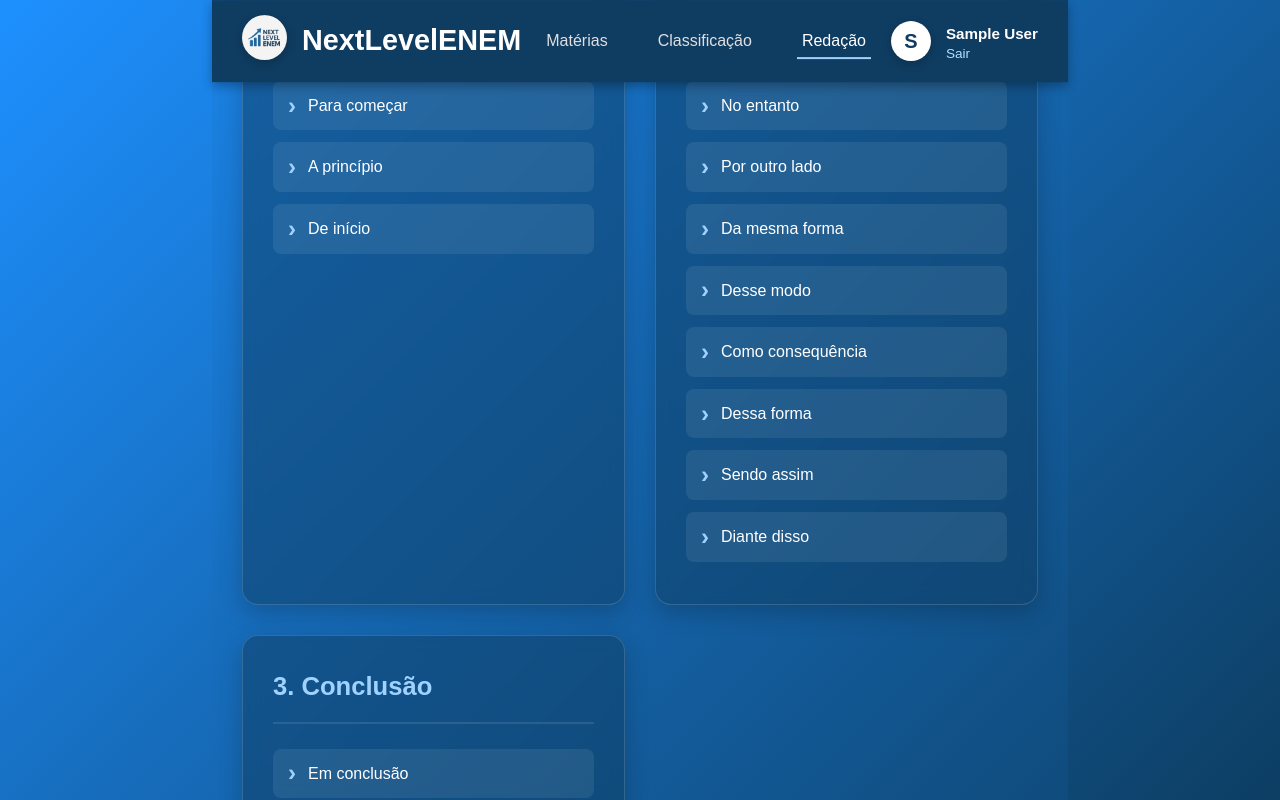
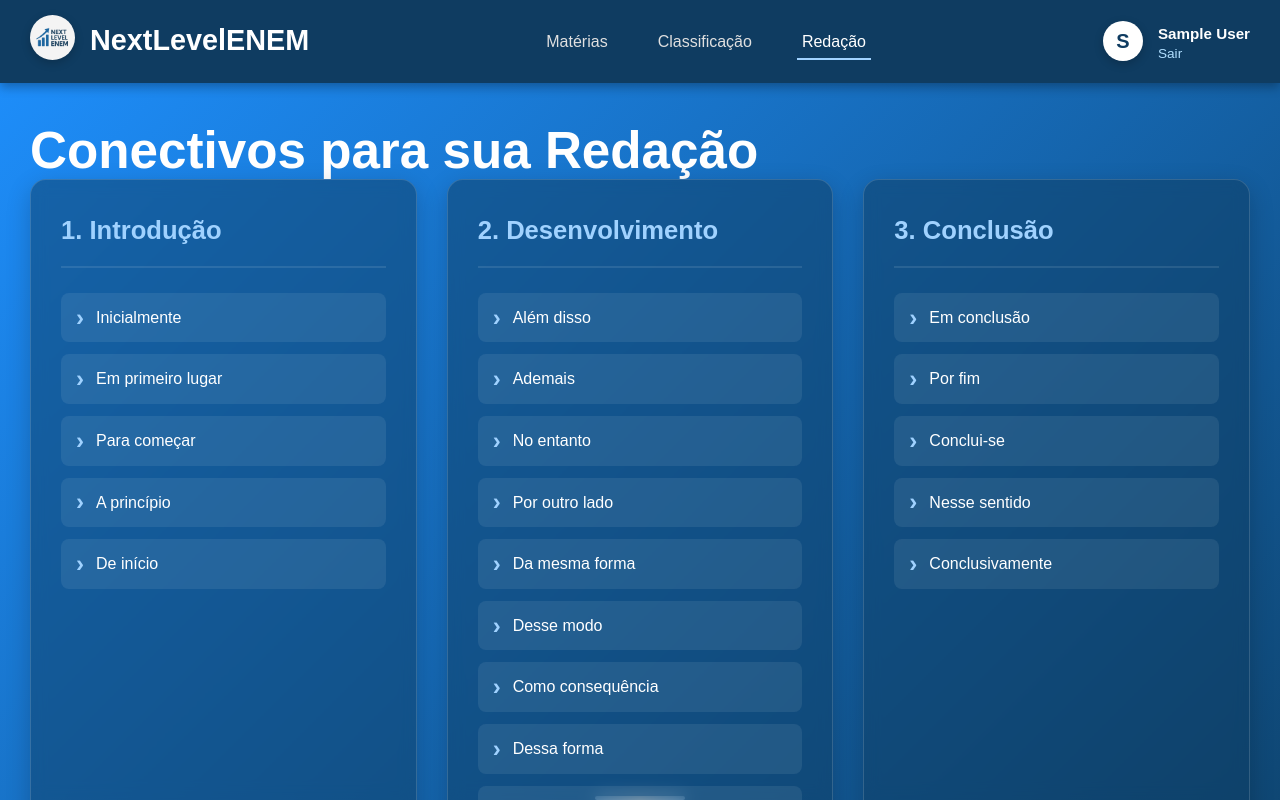
Before and after one commit to WuallanDAvilla/NextLevel-ENEM, a React (Vite) app in the folder frontend/: page /redacao in a window 1280 px wide. Built offline with nearby package versions, Linux system fonts and the light colour scheme; no server answers; sample sign-in values are in the browser's storage.

Commit message:
alterações nas páginas Materias, Perfil e Redação

```diff
--- a/frontend/package.json
+++ b/frontend/package.json
@@ -16,7 +16,9 @@
     "react": "^19.0.0",
     "react-dom": "^19.0.0",
     "react-firebase-hooks": "^5.1.1",
-    "react-router-dom": "^7.5.3"
+    "react-icons": "^5.5.0",
+    "react-router-dom": "^7.5.3",
+    "recharts": "^2.15.3"
   },
   "devDependencies": {
     "@eslint/js": "^9.22.0",
--- a/frontend/src/styles/Materias.css
+++ b/frontend/src/styles/Materias.css
@@ -1,10 +1,16 @@
+html, body {
+  margin: 0;
+  padding: 0;
+  height: 100%;
+  overflow-y: auto;
+}
+
 body.materias-page-active {
   margin: 0;
   padding: 0;
   width: 100vw;
-  min-height: 100vh; /* Alterado de height: 150vh para min-height para evitar scroll desnecessário */
-  overflow-x: hidden;
-  background: #153d61; /* Fundo base caso o gradiente não carregue */
+  min-height: 100vh;
+  background: #153d61;
 }
 
 .materias-page-container {
@@ -15,13 +21,13 @@ body.materias-page-active {
   padding: 0;
   display: flex;
   flex-direction: column;
-  background: #0d3251; /* Cor de fundo principal */
+  background: #0d3251;
 }
 
-/* Header - Estilizado para ser consistente com Home.css */
+
 .page-header {
   background-color: #0f3c61;
-  padding: 10px 40px; /* Ajuste no padding */
+  padding: 10px 40px;
   display: flex;
   justify-content: space-between;
   align-items: center;
@@ -55,7 +61,7 @@ body.materias-page-active {
   margin: 0;
 }
 
-/* --- INÍCIO: NOVOS ESTILOS PARA NAVEGAÇÃO E USUÁRIO (ESCOPADOS) --- */
+
 .main-nav .nav-links {
   display: flex;
   list-style: none;
@@ -132,7 +138,7 @@ body.materias-page-active {
   color: #ffffff;
   text-decoration: underline;
 }
-/* --- FIM: NOVOS ESTILOS --- */
+
 
 .user-avatar {
   width: 40px;
@@ -149,9 +155,9 @@ body.materias-page-active {
   cursor: pointer;
 }
 
-/* Seção de Matérias */
+
 .materias-section {
-  padding: 50px 40px; /* Aumentado padding vertical */
+  padding: 50px 40px;
   text-align: center;
   flex-grow: 1;
   animation: fadeInContent 0.7s ease-in-out;
@@ -170,7 +176,7 @@ body.materias-page-active {
 
 .materias-section h1 {
   font-size: clamp(1.8rem, 5vw, 2.5rem);
-  margin-bottom: 50px; /* Aumentado margin */
+  margin-bottom: 50px;
   color: #f0f8ff;
   text-shadow: 1px 1px 3px rgba(0, 0, 0, 0.4);
   position: relative;
@@ -198,7 +204,7 @@ body.materias-page-active {
   padding-bottom: 30px;
 }
 
-/* Cartões de Matéria */
+
 .materia-card {
   background-color: #ffffff;
   color: #333;
@@ -221,7 +227,7 @@ body.materias-page-active {
 
 .materia-card img {
   width: 100%;
-  height: 140px; /* Ajustado */
+  height: 140px;
   object-fit: cover;
 }
 
@@ -238,7 +244,7 @@ body.materias-page-active {
   border-top: 1px solid #ddebf7;
 }
 
-/* Rodapé */
+
 .page-footer {
   background-color: #0f3c61;
   color: white;
@@ -248,7 +254,6 @@ body.materias-page-active {
   margin-top: auto;
 }
 
-/* Popup */
 .popup-overlay {
   position: fixed;
   top: 0;
@@ -261,7 +266,7 @@ body.materias-page-active {
   z-index: 1000;
   padding: 20px;
   box-sizing: border-box;
-  /* Melhoria: Fundo semi-transparente para focar no popup */
+
   background: rgba(13, 39, 63, 0.6);
   backdrop-filter: blur(5px);
 }
@@ -353,7 +358,7 @@ body.materias-page-active {
   box-shadow: 0 4px 12px rgba(30, 144, 255, 0.3);
 }
 
-/* Responsividade */
+
 @media (max-width: 992px) {
   .page-header {
     flex-wrap: wrap;
@@ -361,7 +366,7 @@ body.materias-page-active {
     padding: 15px 20px;
   }
   .main-nav {
-    order: 3; /* Move a navegação para a próxima linha */
+    order: 3;
     width: 100%;
     margin-top: 15px;
   }
@@ -408,6 +413,6 @@ body.materias-page-active {
     gap: 15px;
   }
   .materia-card {
-    width: 100%; /* Um card por linha */
+    width: 100%;
   }
 }
--- a/frontend/src/styles/Perfil.css
+++ b/frontend/src/styles/Perfil.css
@@ -1,17 +1,24 @@
 /* src/styles/Perfil.css */
 
 /* --- Estilo Principal da Página --- */
+html, body {
+  height: 100%;
+  margin: 0;
+  padding: 0;
+}
+
+#root {
+  height: 100%;
+}
+
 .perfil-page-container {
-  display: flex;
-  flex-direction: column;
-  min-height: 100vh;
-  background: linear-gradient(135deg, #0d3e63, #1e90ff);
-  color: #ffffff;
-  font-family: 'Poppins', sans-serif;
+  width: 100%;
+  height: 100vh;
 }
 
 /* --- Cabeçalho --- */
 .perfil-header {
+  width: 100vw; /* ocupa toda largura da tela */
   display: flex;
   justify-content: space-between;
   align-items: center;
@@ -21,9 +28,10 @@
   backdrop-filter: blur(5px);
   position: sticky;
   top: 0;
+  left: 0;  /* para alinhar no início da viewport */
   z-index: 10;
+  box-sizing: border-box; /* para padding não ultrapassar a largura */
 }
-
 .perfil-logo-section {
   display: flex;
   align-items: center;
--- a/frontend/src/styles/Redacao.css
+++ b/frontend/src/styles/Redacao.css
@@ -1,4 +1,3 @@
-/* Redacao.css */
 
 /* --- Container Principal --- */
 .redacao-container {
@@ -12,6 +11,8 @@
 
 /* --- Header Padrão (copiado de Materias.css para consistência) --- */
 .page-header {
+  width: 100vw; /* ocupa toda largura da viewport */
+  left: 0; /* alinha ao começo da viewport */
   background-color: #0f3c61;
   padding: 15px 30px;
   display: flex;
@@ -22,6 +23,7 @@
   top: 0;
   z-index: 100;
   gap: 20px;
+  box-sizing: border-box; /* padding dentro da largura */
 }
 
 .page-header .logo-section {
@@ -152,9 +154,10 @@
 
 /* --- Conteúdo Principal --- */
 .redacao-content {
-  flex: 1;
-  padding: 50px 30px;
-  max-width: 1200px;
+  flex: 1; /* ocupa o espaço disponível entre o header e o footer */
+  overflow-y: auto;
+  padding: 40px 30px;
+  max-width: 1550px;
   margin: 0 auto;
   width: 100%;
   animation: fadeInPage 0.7s ease-in-out;
@@ -169,17 +172,6 @@
     opacity: 1;
     transform: translateY(0);
   }
-}
-
-.redacao-content h1 {
-  font-size: clamp(2rem, 5vw, 2.8rem);
-  text-align: center;
-  margin-bottom: 50px;
-  font-weight: 700;
-  text-shadow: 1px 1px 3px rgba(0, 0, 0, 0.3);
-  position: relative;
-  display: block;
-  padding-bottom: 15px;
 }
 
 .redacao-content h1::after {
```
Also changed, not shown: 1 other file (tests, documents, lock files or other folders).
